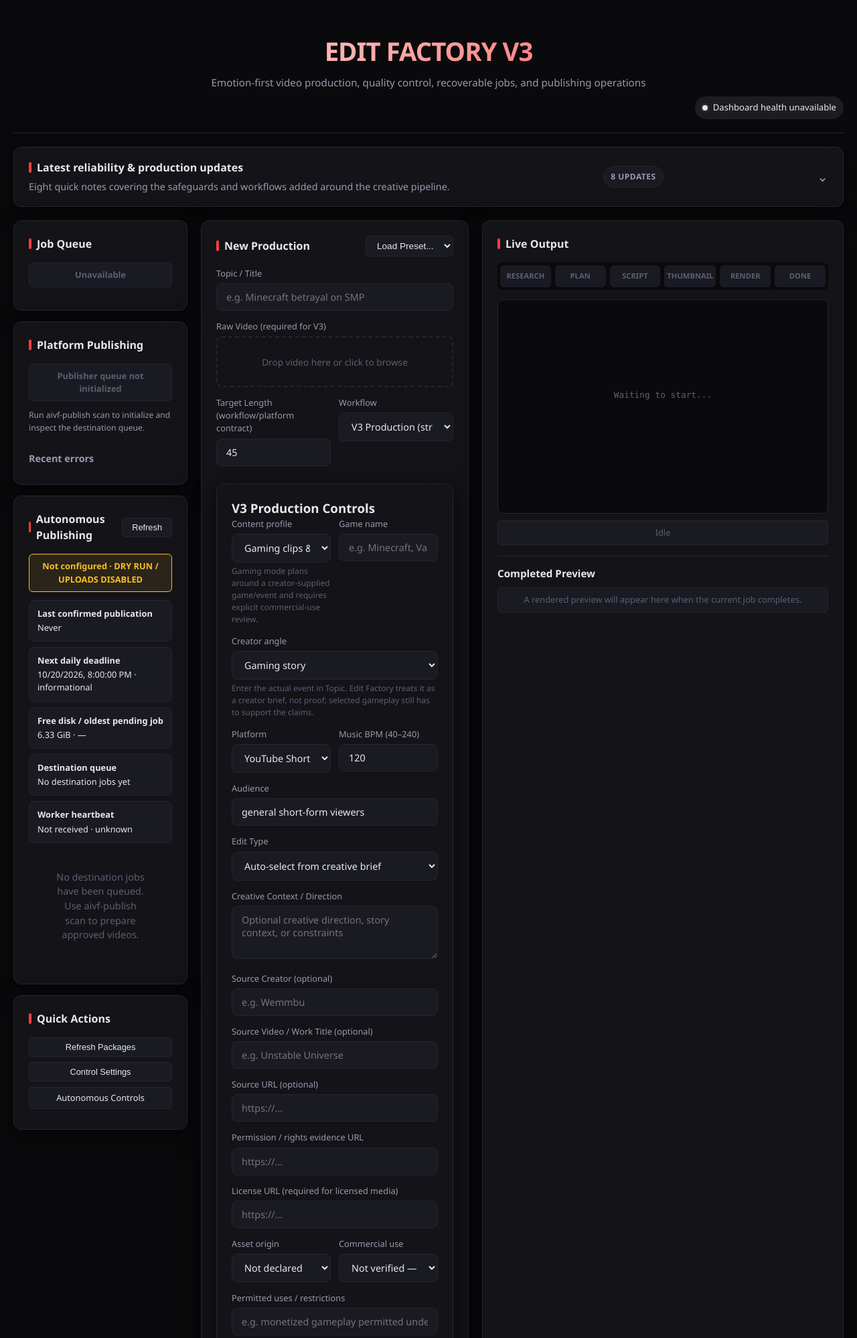
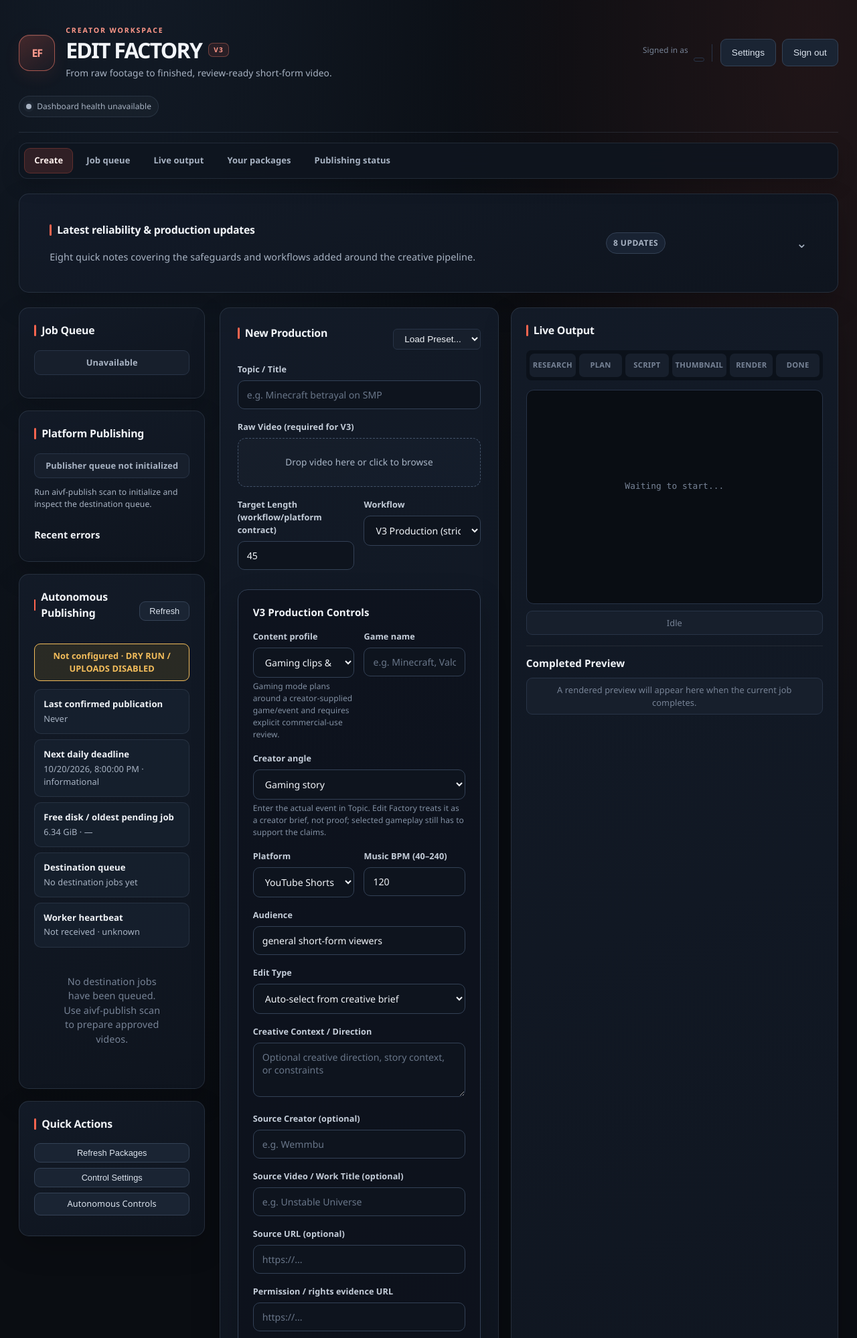
Before and after one commit to kapisam11/edit-factory-v3, a Flask app: page / in a window 1280 px wide. Shown: the top 1998 px of the page at 67% size. Run offline with Flask 3, Linux system fonts and the light colour scheme; data that the repository does not hold is empty; parts of the project's set-up code (start-up, migrations or seed data) failed here and were passed over; some libraries are stand-ins or nearby versions.

Commit message:
Add connected dashboard navigation and account actions

```diff
--- a/02-WEB-FILES/templates/index.html
+++ b/02-WEB-FILES/templates/index.html
@@ -6,14 +6,38 @@
     <title>Edit Factory V3 — Production Dashboard</title>
     <link rel="stylesheet" href="/static/css/style.css">
     <link rel="stylesheet" href="/static/css/enhancements.css">
+    <link rel="stylesheet" href="/static/css/dashboard-professional.css">
 </head>
 <body>
     <div class="container">
-        <header>
-            <h1>EDIT FACTORY V3</h1>
-            <p class="subtitle">Emotion-first video production, quality control, recoverable jobs, and publishing operations</p>
-
+        <header class="app-header">
+            <div class="brand-lockup">
+                <div class="brand-mark" aria-hidden="true"><span>EF</span></div>
+                <div class="brand-copy">
+                    <p class="eyebrow">CREATOR WORKSPACE</p>
+                    <h1>EDIT FACTORY <span class="brand-version">V3</span></h1>
+                    <p class="subtitle">From raw footage to finished, review-ready short-form video.</p>
+                </div>
+            </div>
+            <div class="header-actions">
+                <div class="account-summary">
+                    <span class="account-label">Signed in as</span>
+                    <strong>{{ aivf_user_id|e }}</strong>
+                    <span class="role-chip">{{ aivf_role|e }}</span>
+                </div>
+                <button class="btn-secondary header-settings" type="button" onclick="openSettings()">Settings</button>
+                <form action="/logout" method="post" class="logout-form">
+                    <button class="btn-secondary header-signout" type="submit">Sign out</button>
+                </form>
+            </div>
         </header>
+        <nav class="dashboard-nav" aria-label="Dashboard sections">
+            <a href="#new-production" class="nav-link active">Create</a>
+            <a href="#job-queue" class="nav-link">Job queue</a>
+            <a href="#live-output" class="nav-link">Live output</a>
+            <a href="#generated-packages" class="nav-link">Your packages</a>
+            <a href="#publishingPanel" class="nav-link">Publishing status</a>
+        </nav>
 
         <details class="release-overview panel" aria-labelledby="releaseOverviewTitle">
             <summary class="release-overview-summary">
@@ -87,7 +111,7 @@
 
         <div class="main-layout">
             <aside class="sidebar">
-                <div class="panel">
+                <div class="panel" id="job-queue">
                     <h2>Job Queue</h2>
                     <div id="queueStatus" class="queue-badge">Loading…</div>
                     <div id="queueList" class="queue-list"></div>
@@ -112,7 +136,7 @@
 
             <div class="center-content">
                 <div class="grid">
-                    <div class="panel controls">
+                    <div class="panel controls" id="new-production">
                         <div class="panel-header">
                             <h2>New Production</h2>
                             <select id="presetSelect" class="preset-select" onchange="applyPreset()">
@@ -333,7 +357,7 @@
                         <div id="panelMessage" class="log-status" aria-live="polite"></div>
                     </div>
 
-                    <div class="panel logs-panel">
+                    <div class="panel logs-panel" id="live-output">
                         <h2>Live Output</h2>
                         <div class="progress-steps" id="progressSteps">
                             <div class="step" data-step="Research">Research</div>
@@ -350,7 +374,7 @@
                     </div>
                 </div>
 
-                <div class="panel packages-panel">
+                <div class="panel packages-panel" id="generated-packages">
                     <div class="panel-header">
                         <h2>Generated Packages</h2>
                         <button class="btn-sm" onclick="loadPackages()">Refresh</button>
```
